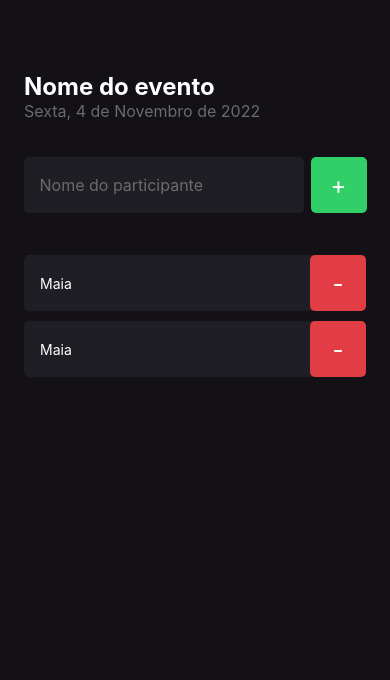
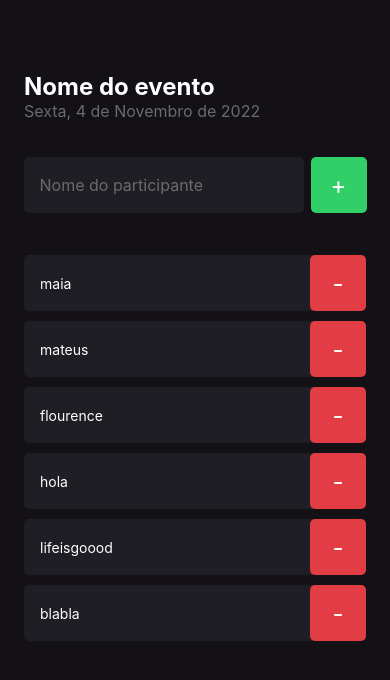
Before and after one commit to mateusmaiia/imhere, a React Native app: screen / in a window 390 px wide. Shown: the top 680 px of the page. Built offline with nearby package versions, Linux system fonts and the light colour scheme.

Commit message:
array participants

```diff
--- a/src/comoponents/Participant/index.tsx
+++ b/src/comoponents/Participant/index.tsx
@@ -1,10 +1,14 @@
 import { View, Text, TouchableOpacity } from "react-native";
 import { styles } from "./styles";
 
-export function Participant() {
+interface ParticipantProps {
+  name: string;
+}
+
+export function Participant({ name }: ParticipantProps) {
   return (
     <View style={styles.container}>
-      <Text style={styles.name}>Maia</Text>
+      <Text style={styles.name}>{name}</Text>
       <TouchableOpacity style={styles.button}>
         <Text style={styles.buttonText}>-</Text>
       </TouchableOpacity>
--- a/src/screens/Home/index.tsx
+++ b/src/screens/Home/index.tsx
@@ -7,6 +7,15 @@ export function Home() {
   function handleAddParticipant() {
     console.log("voce adicionou um novo partiicpante.");
   }
+
+  const participants = [
+    "maia",
+    "mateus",
+    "flourence",
+    "hola",
+    "lifeisgoood",
+    "blabla",
+  ];
   return (
     <View style={styles.container}>
       <Text style={styles.eventName}>Nome do evento</Text>
@@ -21,8 +30,9 @@ export function Home() {
           <Text style={styles.buttonText}>+</Text>
         </TouchableOpacity>
       </View>
-      <Participant />
-      <Participant />
+      {participants.map((participant) => (
+        <Participant key={participant} name={participant} />
+      ))}
       <StatusBar style="auto" />
     </View>
   );
```
